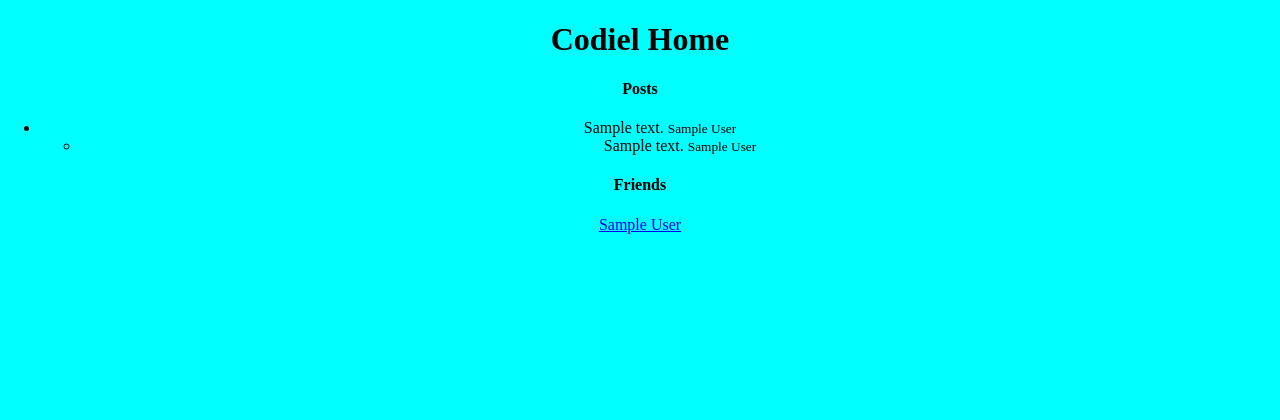
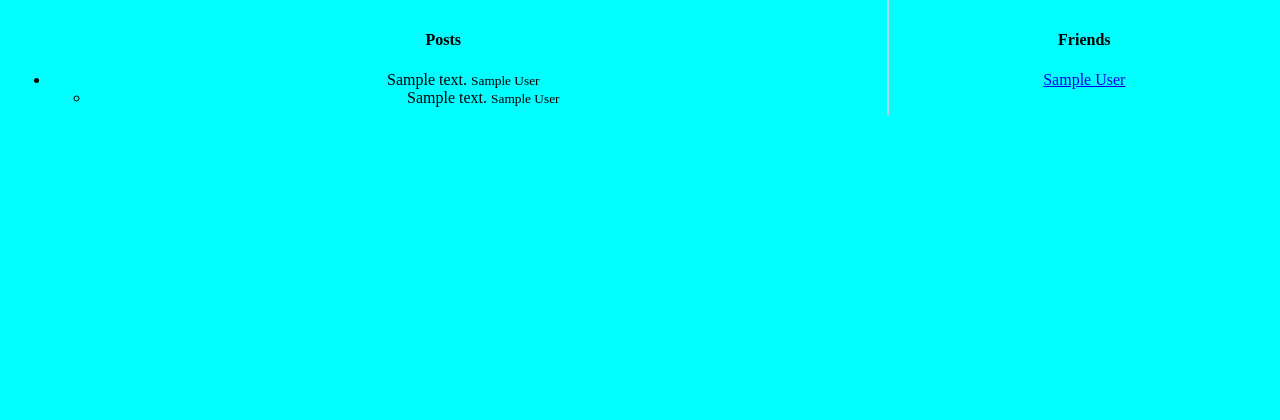
Before and after one commit to Desiaraj/Codiel, a Node server app: page / in a window 1280 px wide. Shown: the part 62-482 px from the top of the page. Run offline with Node 20, Linux system fonts and the light colour scheme; tables that the repository leaves empty hold one stand-in row (values such as "Sample post"); style sheets or scripts are compiled from the project's sources; some libraries are stand-ins or nearby versions.

Commit message:
scss added for home

```diff
--- /dev/null
+++ b/assets/css/home.css
@@ -0,0 +1,16 @@
+#home-container {
+  display: flex;
+  flex-direction: row;
+}
+
+#home-container #feed-posts {
+  width: 70%;
+  padding: 10px;
+}
+
+#home-container #users-friends {
+  width: 30%;
+  padding: 10px;
+  height: 100%;
+  border-left: 2px solid lightblue;
+}
--- /dev/null
+++ b/assets/scss/home.scss
@@ -0,0 +1,16 @@
+#home-container{
+    display: flex;
+    flex-direction: row;
+    #feed-posts{
+        width: 70%;
+        padding: 10px;
+    }
+
+    #users-friends{
+        width: 30%;
+        padding: 10px;
+        height: 100%;
+        border: 2px solid lightblue;
+
+    }
+}
--- a/views/home.ejs
+++ b/views/home.ejs
@@ -1,9 +1,11 @@
 
-        <h1>
-            <%= title %>
-        </h1>
+<link rel="stylesheet" href="/css/home.css">
 
-        <section>
+
+<div id="home-container">
+
+
+    <section id="feed-posts">
         <h4>Posts</h4>
         <% if(locals.user) { %>
 
@@ -33,3 +35,4 @@
 
         <% } %>
     </section>
+</div>
```
Lines whose indentation alone changed are shown as unchanged.
